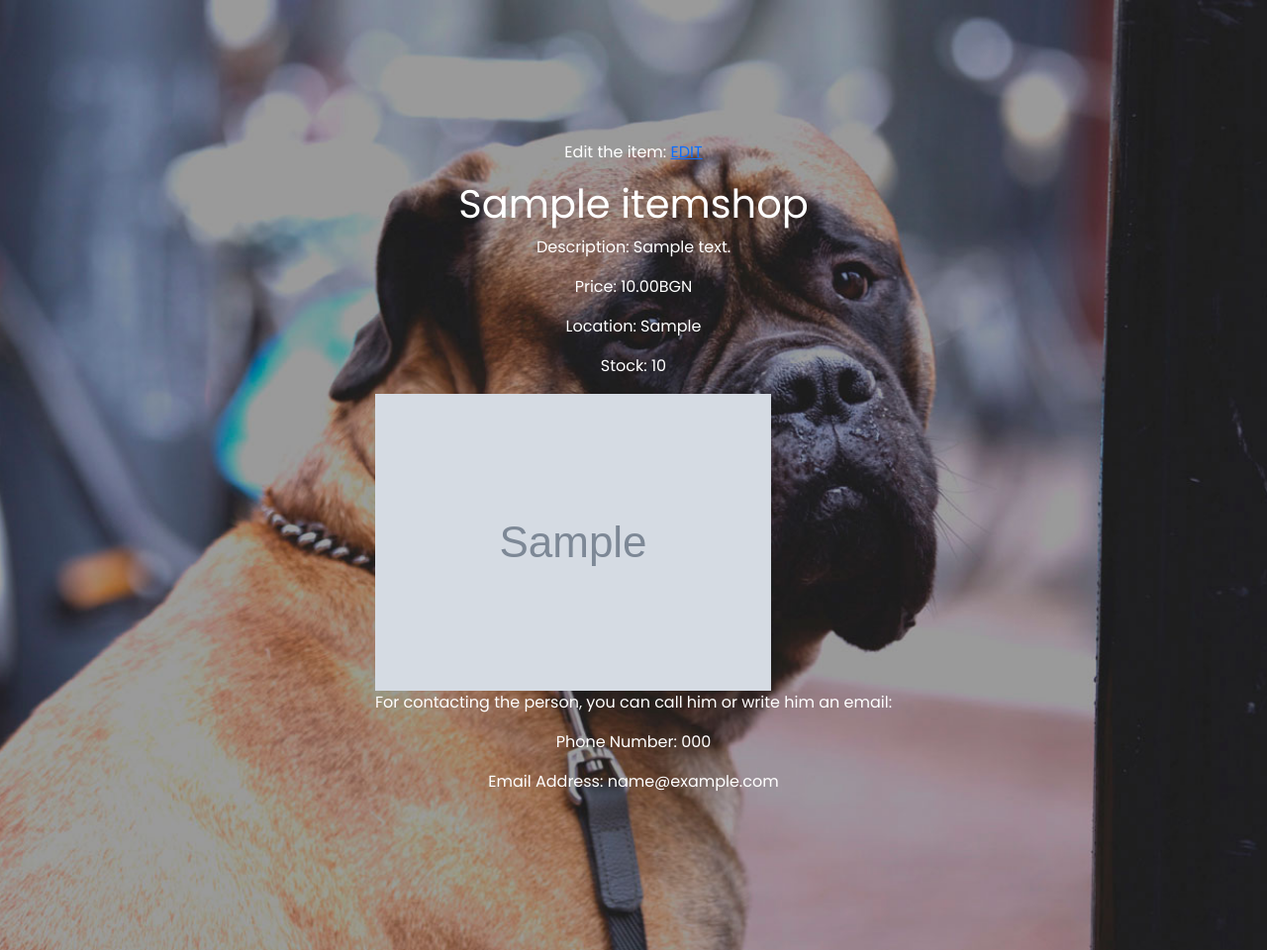
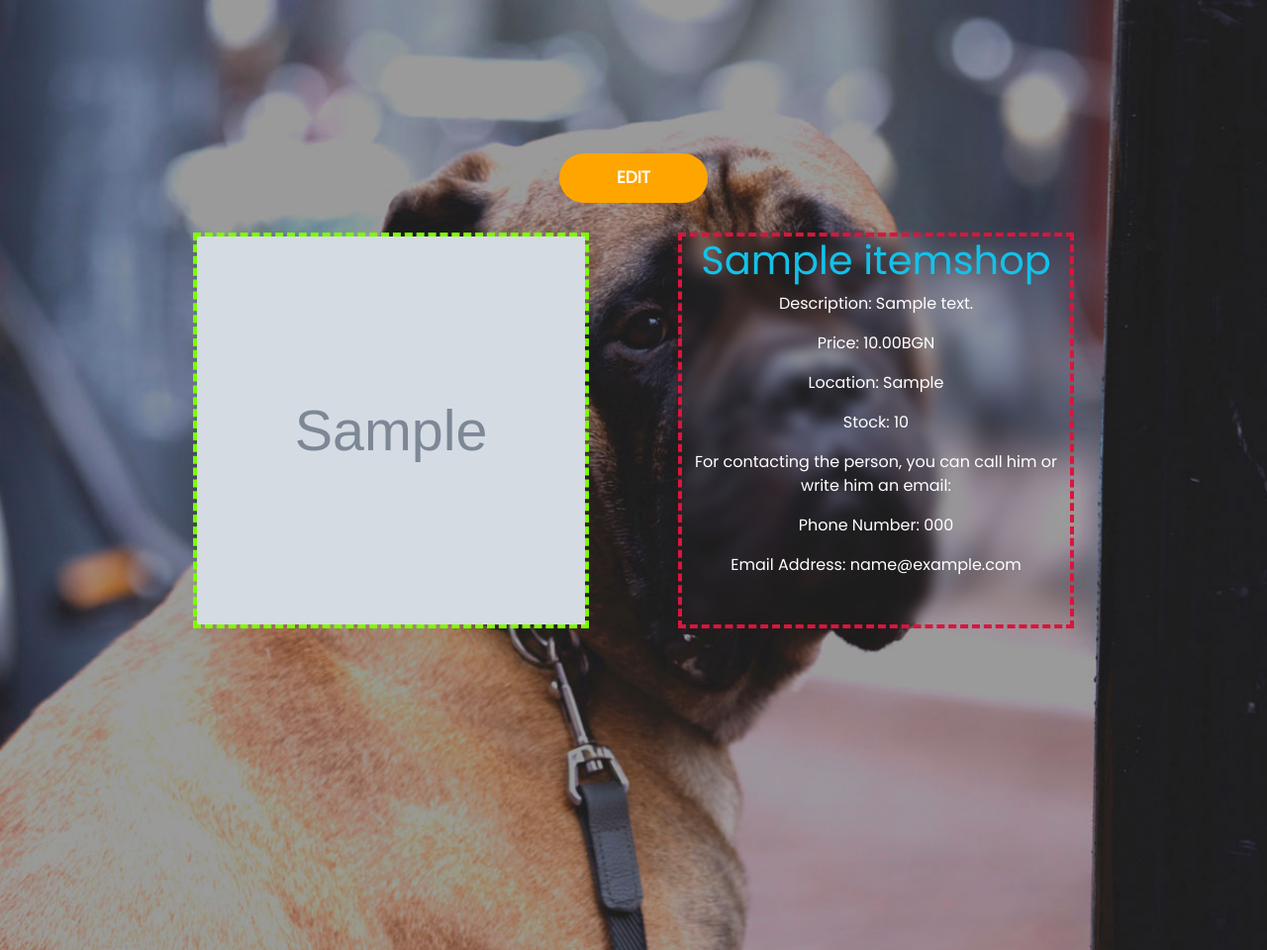
Before and after one commit to D-Lesev/PetsHelp, a Django app: page /petshop/1/ in a window 1280 px wide. Shown: the part 56-1016 px from the top of the page at 99% size. Run offline with Django 4.2, Linux system fonts and the light colour scheme; a user stored in the database is signed in; tables that the repository leaves empty hold one stand-in row (values such as "Sample post"); grey boxes marked "Sample" are stand-in pictures; some libraries are stand-ins or nearby versions.

Commit message:
html and css refactoring

```diff
--- a/accounts/urls.py
+++ b/accounts/urls.py
@@ -1,7 +1,8 @@
 from django.urls import path
-from .views import SignUpView
+from .views import SignUpView, CustomLoginView
 
 
 urlpatterns = [
     path('signup/', SignUpView.as_view(), name='signup'),
+    # path('login/', CustomLoginView.as_view(), name='login'),
 ]
--- a/static/css/style.css
+++ b/static/css/style.css
@@ -375,3 +407,141 @@
   text-decoration: none;
   color: white;
 }
+
+.pet-shop-create h1 {
+  color: maroon;
+}
+
+.pet-shop-detail {
+  display: flex;
+  flex-wrap: wrap;
+  flex-direction: column;
+  align-items: center;
+  margin-top:-200px;
+}
+
+.pet-shop-btn-edit {
+  padding: 30px;
+}
+
+.pet-shop-btn-edit button {
+  width: 150px;
+  height: 50px;
+  border-radius: 30px;
+  border: none;
+  font-size: 17px;
+  font-weight: bolder;
+  background-color: orange;
+}
+
+.pet-shop-btn-edit a {
+  text-decoration: none;
+  color: white;
+}
+
+.pet-shop-item {
+  display: flex;
+  flex-wrap: wrap;
+  flex-direction: row;
+  gap: 90px;
+}
+
+.pet-shop-item .item-img {
+  display: inline-block;
+  width: 400px;
+  height: 400px;
+  border: 4px dashed lawngreen;
+  overflow: hidden;
+  box-sizing: border-box;
+}
+
+.item-img img {
+  width: 100%;
+  height: 100%;
+  object-fit: cover;
+}
+
+.add-info_item {
+  display: inline-block;
+  width: 400px;
+  height: auto;
+  backdrop-filter: blur(7px);
+  border: 4px dashed crimson;
+}
+
+.add-info_item h1 {
+  color: #12c2e9;
+}
+
+.pet-shop-edit button:first-child {
+  width: 150px;
+  height: 50px;
+  border-radius: 30px;
+  border: none;
+  font-size: 17px;
+  font-weight: bolder;
+  background-color: red;
+  margin-top: 10px;
+}
+
+.pet-shop-edit button:first-child:hover {
+  background-color: black;
+}
+
+.pet-shop-edit-form button {
+  width: 150px;
+  height: 50px;
+  border-radius: 30px;
+  border: none;
+  font-size: 17px;
+  font-weight: bolder;
+  background-color: green;
+  margin-top: 10px;
+}
+
+.pet-shop-edit a {
+  text-decoration: none;
+  color: white;
+}
+
+.pet-shop-edit-form h1 {
+  font-weight: bold;
+  font-size: 50px;
+  color: chartreuse;
+}
+
+.pet-shop-delete button {
+  width: 150px;
+  height: 50px;
+  border-radius: 30px;
+  border: none;
+  font-size: 17px;
+  font-weight: bolder;
+  background-color: darkred;
+  margin-top: 10px;
+  color: white;
+}
+
+.adoption-view {
+  display: flex;
+  flex-direction: column;
+  flex-wrap: wrap;
+  align-items: center;
+  gap: 50px;
+}
+
+.adoption-view .btn-adoption-create {
+  width: 270px;
+  height: 60px;
+  border-radius: 30px;
+  border: none;
+  font-size: 17px;
+  font-weight: bolder;
+  background-color: darkred;
+  margin-top: -410px;
+}
+
+.adoption-view .btn-adoption-create a {
+  text-decoration: none;
+  color: white;
+}
--- a/templates/pet_shop.html
+++ b/templates/pet_shop.html
@@ -2,6 +2,7 @@
 {% load static %}
 
 {% block content %}
+    <figure class="petshop-view">
     {% if user.is_authenticated %}
         <button type="submit" class='btn-create-item'><a href="{% url 'create_petshop' %}">Create an Item</a></button>
     {% endif %}
@@ -30,4 +31,5 @@
     {% else %}
         <h4>There are no items for sale at this moment</h4>
     {% endif %}
+    </figure>
 {% endblock %}
--- a/templates/pet_shop_create.html
+++ b/templates/pet_shop_create.html
@@ -2,12 +2,12 @@
 {% load static %}
 
 {% block content %}
-    <main>
+    <div class="pet-shop-create">
         <h1>Create New Item</h1>
         <form method="post" enctype="multipart/form-data" action="{% url 'create_petshop' %}">
             {% csrf_token %}
             {{ form.as_p }}
-            <button type="submit">Create Item</button>
+            <button type="submit" class="btn-primary">Create Item</button>
         </form>
-    </main>
+    </div>
 {% endblock %}
--- a/templates/pet_shop_delete.html
+++ b/templates/pet_shop_delete.html
@@ -2,14 +2,12 @@
 {% load static %}
 
 {% block content %}
-    <main>
     <div class="pet-shop-delete">
         <h1>Delete item</h1>
-            <form method="post" action="">
+        <form method="post" action="{% url 'delete_petshop' object.pk %}">
             {% csrf_token %}
             <p>Are you sure you want to delete {{ object.title }}?</p>
             <button type="submit">DELETE</button>
         </form>
     </div>
-    </main>
 {% endblock %}
--- a/templates/pet_shop_detail.html
+++ b/templates/pet_shop_detail.html
@@ -2,19 +2,24 @@
 {% load static %}
 
 {% block content %}
-    <main>
     <div class="pet-shop-detail">
+        <div class="pet-shop-btn-edit">
             {% if request.user.is_authenticated and request.user == object.user %}
-                <p>Edit the item: <a href="{% url 'edit_petshop' object.pk %}">EDIT</a></p>
+                <button type="submit"><a href="{% url 'edit_petshop' object.pk %}">EDIT</a></button>
             {% endif %}
+        </div>
+        <div class="pet-shop-item">
+            <div class="item-img">
+                <img src="{{ object.main_photo.url }}" alt="No picture">
+            </div>
+            <div class="add-info_item">
                 <h1>{{ object.title }}</h1>
                 <p>Description: {{ object.description }}</p>
-            <p>Price: {{ object.price }}BGN</p>
+                <p class="price">Price: {{ object.price }}BGN</p>
                 {% if object.location %}
                     <p>Location: {{ object.location }}</p>
                 {% endif %}
                 <p>Stock: {{ object.available_quantity }}</p>
-            <img src="{{ object.main_photo.url }}" alt="No picture">
                 {% for pic in object.pictures.all %}
                     <img src="{{ pic.url }}" alt="No picture">
                 {% endfor %}
@@ -28,5 +33,6 @@
                     Email Address: {{ object.user.email }}
                 </p>
             </div>
-    </main>
+        </div>
+    </div>
 {% endblock %}
--- a/templates/registration/login.html
+++ b/templates/registration/login.html
@@ -4,7 +4,7 @@
 {% block content %}
     <div class="login-box">
         <h2>Login Here</h2>
-        <form method="post" action="{% url 'login' %}">
+        <form method="post" action="#">
             {% csrf_token %}
             {{ form.as_p }}
             <button type="submit" class="btn-primary">Log In</button>
```
Also changed, not shown: other parts of static/css/style.css (+38 -6 lines), accounts/views.py (+8 -0 lines), templates/animal_adopt_create.html (+7 -9 lines), templates/animal_adopt_form.html (+22 -12 lines), templates/animals_adopted_ready.html (+18 -11 lines), templates/pet_shop_edit.html (+9 -9 lines), media/item_images/2/IMG_20180601_203030.jpg (added), media/item_images/2/IMG_20180616_141410.jpg (added), media/item_images/2/IMG_20180616_142223.jpg (added), media/item_images/2/IMG_20220825_091921.jpg (added), media/pets_for_adoption/IMG_20181006_180241_1.jpg (added). Lines whose indentation alone changed are shown as unchanged.
